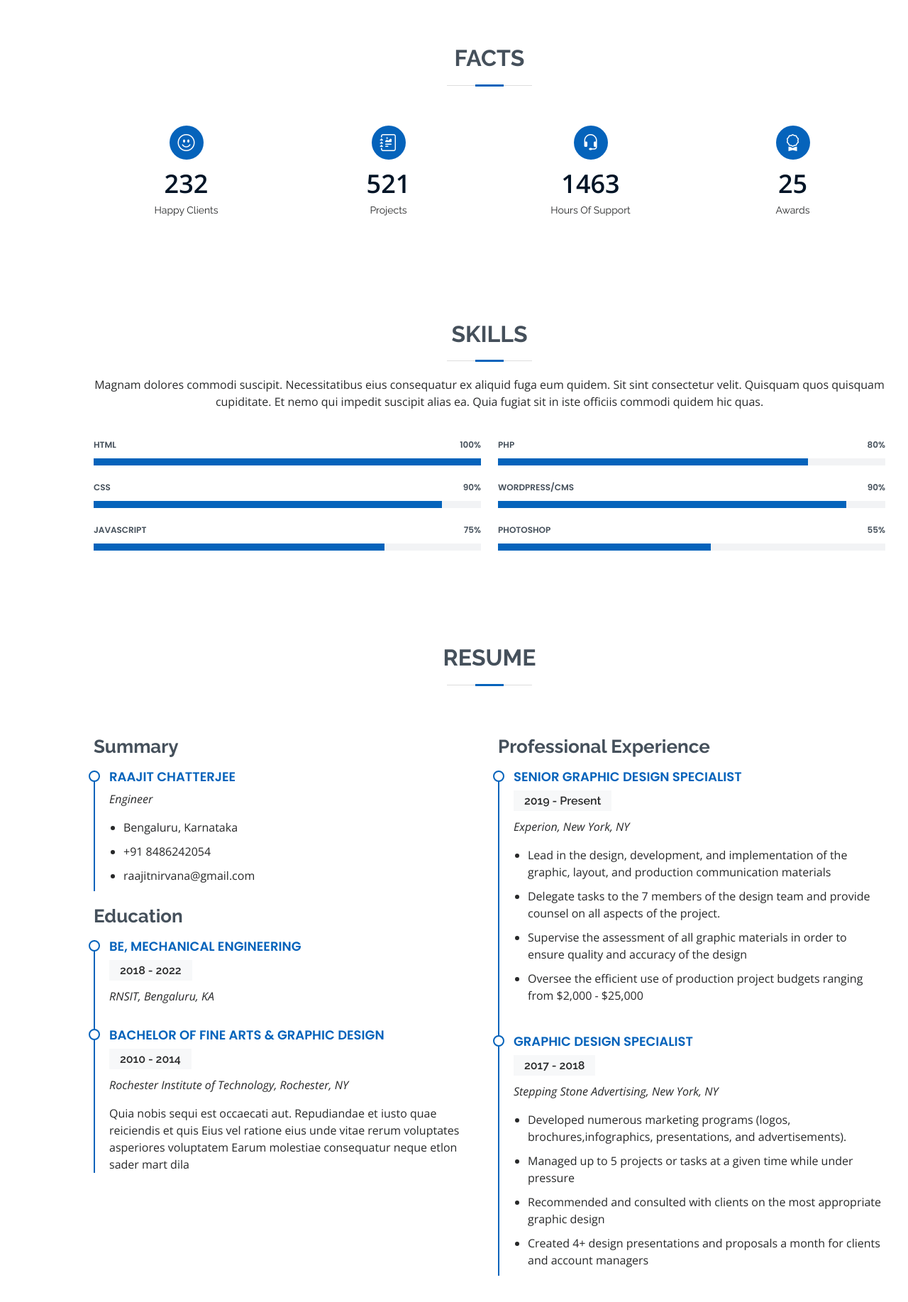
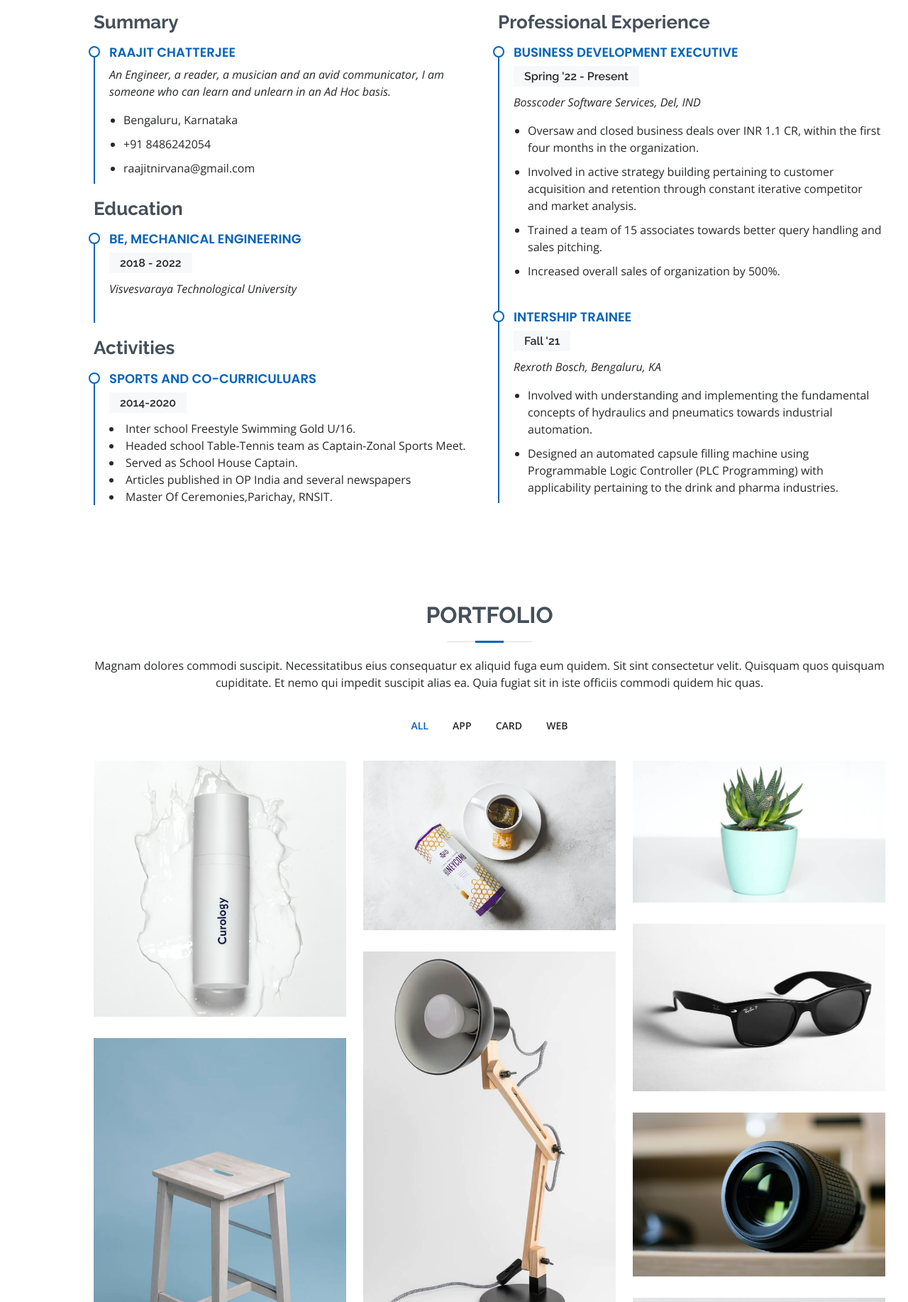
Before and after one commit to raajitc/raajitc.github.io, a plain HTML site: page index.html in a window 1280 px wide. Shown: the part 1673-3508 px from the top of the page at 71% size. Drawn offline with nearby package versions, Linux system fonts and the light colour scheme.

Commit message:
Changes 3

```diff
--- a/index.html
+++ b/index.html
@@ -91,18 +91,16 @@
             <p class="fst-italic">
 
             </p>
-            <div class="row">
-              <div class="col-lg-6">
-                <ul>
-                  <li><i class="bi bi-chevron-right"></i> <strong></strong> <span>Spanning through the course of time, I’ve been a collector of expeditions. Endeavors honed over a spectrum of contrasting yet converging anecdotes that have fueled a sense of being and aligned me to purpose. From each of these fragments, I’ve garnered perception, lenses that have helped me envisage the future and create approaches that can leverage my visualizations.  </span></li>
-                  <li><i class="bi bi-chevron-right"></i> <strong></strong> <span>raajitc.github.io</span></li>
-                  <li><i class="bi bi-chevron-right"></i> <strong></strong> <span>+91 8486242054</span></li>
-                  <li><i class="bi bi-chevron-right"></i> <strong></strong> <span>Bengaluru, KA</span></li>
+
+                  <li>Spanning through the course of time, I’ve been a collector of expeditions. Endeavors honed over a spectrum of contrasting yet converging anecdotes that have fueled a sense of being and aligned me to purpose. From each of these fragments, I’ve garnered perception, lenses that have helped me envisage the future and create approaches that can leverage my visualizations.  </span></li>
+                  <li>As a communicator, I’ve sough to speak with simplicity and with sophistication. To me, the fundamental spirit of communicating lies in cognizance. Cognizance honed through constant learning endeavors in efforts fuel curiosity.</span></li>
+                  <li>As an engineer and a problem solver, I’ve spent time in understanding and implementing the fundamental concepts of problem solving towards hydraulics, pneumatics, turbo machines and industrial automation. In the process, I designed an automated tablet filling machine pertaining to drink and pharma industries, at my time as an intern at Rexroth Bosch.</span></li>
+                  <li>As a Development Associate, I’ve used the cognizance garnered through the knack for communicating to carve a common denominator between the product and the customer. This enabled me to generate values over 1.5 CR for the company within the first 6 months in the organization.</li>
+                  <li>As a leader, I’ve spearheaded a team of 20 associates towards product insight, query handling and communicating with prospects in efforts to create value. In the process, I have realized that a genuine leader is not a searcher for consensus, but a molder of consensus.</li>
                 </ul>
 
             <p>
-              Officiis eligendi itaque labore et dolorum mollitia officiis optio vero. Quisquam sunt adipisci omnis et ut. Nulla accusantium dolor incidunt officia tempore. Et eius omnis.
-              Cupiditate ut dicta maxime officiis quidem quia. Sed et consectetur qui quia repellendus itaque neque. Aliquid amet quidem ut quaerat cupiditate. Ab et eum qui repellendus omnis culpa magni laudantium dolores.
+
             </p>
           </div>
         </div>
@@ -110,119 +108,9 @@
       </div>
     </section><!-- End About Section -->
 
-    <!-- ======= Facts Section ======= -->
-    <section id="facts" class="facts">
-      <div class="container" data-aos="fade-up">
 
-        <div class="section-title">
-          <h2>Facts</h2>
-          <p></p>
-        </div>
 
-        <div class="row">
 
-          <div class="col-lg-3 col-md-6">
-            <div class="count-box">
-              <i class="bi bi-emoji-smile"></i>
-              <span data-purecounter-start="0" data-purecounter-end="232" data-purecounter-duration="1" class="purecounter"></span>
-              <p>Happy Clients</p>
-            </div>
-          </div>
-
-          <div class="col-lg-3 col-md-6 mt-5 mt-md-0">
-            <div class="count-box">
-              <i class="bi bi-journal-richtext"></i>
-              <span data-purecounter-start="0" data-purecounter-end="521" data-purecounter-duration="1" class="purecounter"></span>
-              <p>Projects</p>
-            </div>
-          </div>
-
-          <div class="col-lg-3 col-md-6 mt-5 mt-lg-0">
-            <div class="count-box">
-              <i class="bi bi-headset"></i>
-              <span data-purecounter-start="0" data-purecounter-end="1463" data-purecounter-duration="1" class="purecounter"></span>
-              <p>Hours Of Support</p>
-            </div>
-          </div>
-
-          <div class="col-lg-3 col-md-6 mt-5 mt-lg-0">
-            <div class="count-box">
-              <i class="bi bi-award"></i>
-              <span data-purecounter-start="0" data-purecounter-end="25" data-purecounter-duration="1" class="purecounter"></span>
-              <p>Awards</p>
-            </div>
-          </div>
-
-        </div>
-
-      </div>
-    </section><!-- End Facts Section -->
-
-    <!-- ======= Skills Section ======= -->
-    <section id="skills" class="skills section-bg">
-      <div class="container" data-aos="fade-up">
-
-        <div class="section-title">
-          <h2>Skills</h2>
-          <p>Magnam dolores commodi suscipit. Necessitatibus eius consequatur ex aliquid fuga eum quidem. Sit sint consectetur velit. Quisquam quos quisquam cupiditate. Et nemo qui impedit suscipit alias ea. Quia fugiat sit in iste officiis commodi quidem hic quas.</p>
-        </div>
-
-        <div class="row skills-content">
-
-          <div class="col-lg-6">
-
-            <div class="progress">
-              <span class="skill">HTML <i class="val">100%</i></span>
-              <div class="progress-bar-wrap">
-                <div class="progress-bar" role="progressbar" aria-valuenow="100" aria-valuemin="0" aria-valuemax="100"></div>
-              </div>
-            </div>
-
-            <div class="progress">
-              <span class="skill">CSS <i class="val">90%</i></span>
-              <div class="progress-bar-wrap">
-                <div class="progress-bar" role="progressbar" aria-valuenow="90" aria-valuemin="0" aria-valuemax="100"></div>
-              </div>
-            </div>
-
-            <div class="progress">
-              <span class="skill">JavaScript <i class="val">75%</i></span>
-              <div class="progress-bar-wrap">
-                <div class="progress-bar" role="progressbar" aria-valuenow="75" aria-valuemin="0" aria-valuemax="100"></div>
-              </div>
-            </div>
-
-          </div>
-
-          <div class="col-lg-6">
-
-            <div class="progress">
-              <span class="skill">PHP <i class="val">80%</i></span>
-              <div class="progress-bar-wrap">
-                <div class="progress-bar" role="progressbar" aria-valuenow="80" aria-valuemin="0" aria-valuemax="100"></div>
-              </div>
-            </div>
-
-            <div class="progress">
-              <span class="skill">WordPress/CMS <i class="val">90%</i></span>
-              <div class="progress-bar-wrap">
-                <div class="progress-bar" role="progressbar" aria-valuenow="90" aria-valuemin="0" aria-valuemax="100"></div>
-              </div>
-            </div>
-
-            <div class="progress">
-              <span class="skill">Photoshop <i class="val">55%</i></span>
-              <div class="progress-bar-wrap">
-                <div class="progress-bar" role="progressbar" aria-valuenow="55" aria-valuemin="0" aria-valuemax="100"></div>
-              </div>
-            </div>
-
-          </div>
-
-        </div>
-
-      </div>
-    </section><!-- End Skills Section -->
 
     <!-- ======= Resume Section ======= -->
     <section id="resume" class="resume">
@@ -238,7 +126,7 @@
             <h3 class="resume-title">Summary</h3>
             <div class="resume-item pb-0">
               <h4>Raajit Chatterjee</h4>
-              <p><em>Engineer </em></p>
+              <p><em>An Engineer, a reader, a musician and an avid communicator, I am someone who can learn and unlearn in an Ad Hoc basis.   </em></p>
               <ul>
                 <li>Bengaluru, Karnataka</li>
                 <li>+91 8486242054</li>
@@ -250,39 +138,46 @@
             <div class="resume-item">
               <h4>BE, Mechanical Engineering </h4>
               <h5>2018 - 2022</h5>
-              <p><em>RNSIT, Bengaluru, KA</em></p>
+              <p><em>Visvesvaraya Technological University </em></p>
               <p></p>
             </div>
+            <h3 class="resume-title">Activities</h3>
             <div class="resume-item">
-              <h4>Bachelor of Fine Arts &amp; Graphic Design</h4>
-              <h5>2010 - 2014</h5>
-              <p><em>Rochester Institute of Technology, Rochester, NY</em></p>
-              <p>Quia nobis sequi est occaecati aut. Repudiandae et iusto quae reiciendis et quis Eius vel ratione eius unde vitae rerum voluptates asperiores voluptatem Earum molestiae consequatur neque etlon sader mart dila</p>
+              <h4>Sports and Co-curriculuars</h4>
+              <h5>2014-2020</h5>
+              <li>Inter school Freestyle Swimming Gold U/16.</li>
+              <li>Headed school Table-Tennis team as Captain-Zonal Sports Meet.</li>
+              <li>Served as School House Captain.</li>
+              <li>Articles published in OP India and several newspapers</li>
+              <li>Master Of Ceremonies,Parichay, RNSIT.</li>
+
+              <p></p>
             </div>
           </div>
+
           <div class="col-lg-6">
             <h3 class="resume-title">Professional Experience</h3>
             <div class="resume-item">
-              <h4>Senior graphic design specialist</h4>
-              <h5>2019 - Present</h5>
-              <p><em>Experion, New York, NY </em></p>
+              <h4>Business Development Executive</h4>
+              <h5>Spring '22 - Present</h5>
+              <p><em>Bosscoder Software Services, Del, IND </em></p>
               <ul>
-                <li>Lead in the design, development, and implementation of the graphic, layout, and production communication materials</li>
-                <li>Delegate tasks to the 7 members of the design team and provide counsel on all aspects of the project. </li>
-                <li>Supervise the assessment of all graphic materials in order to ensure quality and accuracy of the design</li>
-                <li>Oversee the efficient use of production project budgets ranging from $2,000 - $25,000</li>
+                <li>Oversaw and closed business deals over INR 1.1 CR, within the first four months in the organization.</li>
+                <li>Involved in active strategy building pertaining to customer acquisition and retention through constant iterative competitor and market analysis. </li>
+                <li>Trained a team of 15 associates towards better query handling and sales pitching.</li>
+                <li>Increased overall sales of organization by 500%.</li>
               </ul>
             </div>
             <div class="resume-item">
-              <h4>Graphic design specialist</h4>
-              <h5>2017 - 2018</h5>
-              <p><em>Stepping Stone Advertising, New York, NY</em></p>
+              <h4>Intership Trainee</h4>
+              <h5>Fall '21</h5>
+              <p><em>Rexroth Bosch, Bengaluru, KA</em></p>
               <ul>
-                <li>Developed numerous marketing programs (logos, brochures,infographics, presentations, and advertisements).</li>
-                <li>Managed up to 5 projects or tasks at a given time while under pressure</li>
-                <li>Recommended and consulted with clients on the most appropriate graphic design</li>
-                <li>Created 4+ design presentations and proposals a month for clients and account managers</li>
+                <li>Involved with understanding and implementing the fundamental concepts of hydraulics and pneumatics towards industrial automation. </li>
+                <li>Designed an automated capsule filling machine using Programmable Logic Controller (PLC Programming) with applicability pertaining to the drink and pharma industries.</li>
+
               </ul>
+
             </div>
           </div>
         </div>
@@ -295,13 +190,153 @@
       <div class="container" data-aos="fade-up">
 
         <div class="section-title">
-          <h2>Quotes</h2>
-          <p>""These are a few of te quotes that I have resonated with in no paritcular order.Magnam dolores commodi suscipit. Necessitatibus eius consequatur ex aliquid fuga eum quidem. Sit sint consectetur velit. Quisquam quos quisquam cupiditate. Et nemo qui impedit suscipit alias ea. Quia fugiat sit in iste officiis commodi quidem hic quas.""
-
-
-          ""These are a few of te quotes that I have resonated with in no paritcular order.Magnam dolores commodi suscipit. Necessitatibus eius consequatur ex aliquid fuga eum quidem. Sit sint consectetur velit. Quisquam quos quisquam cupiditate. Et nemo qui impedit suscipit alias ea. Quia fugiat sit in iste officiis commodi quidem hic quas.""</p>
+          <h2>Portfolio</h2>
+          <p>Magnam dolores commodi suscipit. Necessitatibus eius consequatur ex aliquid fuga eum quidem. Sit sint consectetur velit. Quisquam quos quisquam cupiditate. Et nemo qui impedit suscipit alias ea. Quia fugiat sit in iste officiis commodi quidem hic quas.</p>
         </div>
 
+        <div class="row">
+          <div class="col-lg-12 d-flex justify-content-center" data-aos="fade-up" data-aos-delay="100">
+            <ul id="portfolio-flters">
+              <li data-filter="*" class="filter-active">All</li>
+              <li data-filter=".filter-app">App</li>
+              <li data-filter=".filter-card">Card</li>
+              <li data-filter=".filter-web">Web</li>
+            </ul>
+          </div>
+        </div>
+
+        <div class="row portfolio-container" data-aos="fade-up" data-aos-delay="200">
+
+          <div class="col-lg-4 col-md-6 portfolio-item filter-app">
+            <div class="portfolio-wrap">
+              <img src="assets/img/portfolio/portfolio-1.jpg" class="img-fluid" alt="">
+              <div class="portfolio-info">
+                <h4>App 1</h4>
+                <p>App</p>
+                <div class="portfolio-links">
+                  <a href="assets/img/portfolio/portfolio-1.jpg" data-gallery="portfolioGallery" class="portfolio-lightbox" title="App 1"><i class="bx bx-plus"></i></a>
+                  <a href="portfolio-details.html" class="portfolio-details-lightbox" data-glightbox="type: external" title="Portfolio Details"><i class="bx bx-link"></i></a>
+                </div>
+              </div>
+            </div>
+          </div>
+
+          <div class="col-lg-4 col-md-6 portfolio-item filter-web">
+            <div class="portfolio-wrap">
+              <img src="assets/img/portfolio/portfolio-2.jpg" class="img-fluid" alt="">
+              <div class="portfolio-info">
+                <h4>Web 3</h4>
+                <p>Web</p>
+                <div class="portfolio-links">
+                  <a href="assets/img/portfolio/portfolio-2.jpg" data-gallery="portfolioGallery" class="portfolio-lightbox" title="Web 3"><i class="bx bx-plus"></i></a>
+                  <a href="portfolio-details.html" class="portfolio-details-lightbox" data-glightbox="type: external" title="Portfolio Details"><i class="bx bx-link"></i></a>
+                </div>
+              </div>
+            </div>
+          </div>
+
+          <div class="col-lg-4 col-md-6 portfolio-item filter-app">
+            <div class="portfolio-wrap">
+              <img src="assets/img/portfolio/portfolio-3.jpg" class="img-fluid" alt="">
+              <div class="portfolio-info">
+                <h4>App 2</h4>
+                <p>App</p>
+                <div class="portfolio-links">
+                  <a href="assets/img/portfolio/portfolio-3.jpg" data-gallery="portfolioGallery" class="portfolio-lightbox" title="App 2"><i class="bx bx-plus"></i></a>
+                  <a href="portfolio-details.html" class="portfolio-details-lightbox" data-glightbox="type: external" title="Portfolio Details"><i class="bx bx-link"></i></a>
+                </div>
+              </div>
+            </div>
+          </div>
+
+          <div class="col-lg-4 col-md-6 portfolio-item filter-card">
+            <div class="portfolio-wrap">
+              <img src="assets/img/portfolio/portfolio-4.jpg" class="img-fluid" alt="">
+              <div class="portfolio-info">
+                <h4>Card 2</h4>
+                <p>Card</p>
+                <div class="portfolio-links">
+                  <a href="assets/img/portfolio/portfolio-4.jpg" data-gallery="portfolioGallery" class="portfolio-lightbox" title="Card 2"><i class="bx bx-plus"></i></a>
+                  <a href="portfolio-details.html" class="portfolio-details-lightbox" data-glightbox="type: external" title="Portfolio Details"><i class="bx bx-link"></i></a>
+                </div>
+              </div>
+            </div>
+          </div>
+
+          <div class="col-lg-4 col-md-6 portfolio-item filter-web">
+            <div class="portfolio-wrap">
+              <img src="assets/img/portfolio/portfolio-5.jpg" class="img-fluid" alt="">
+              <div class="portfolio-info">
+                <h4>Web 2</h4>
+                <p>Web</p>
+                <div class="portfolio-links">
+                  <a href="assets/img/portfolio/portfolio-5.jpg" data-gallery="portfolioGallery" class="portfolio-lightbox" title="Web 2"><i class="bx bx-plus"></i></a>
+                  <a href="portfolio-details.html" class="portfolio-details-lightbox" data-glightbox="type: external" title="Portfolio Details"><i class="bx bx-link"></i></a>
+                </div>
+              </div>
+            </div>
+          </div>
+
+          <div class="col-lg-4 col-md-6 portfolio-item filter-app">
+            <div class="portfolio-wrap">
+              <img src="assets/img/portfolio/portfolio-6.jpg" class="img-fluid" alt="">
+              <div class="portfolio-info">
+                <h4>App 3</h4>
+                <p>App</p>
+                <div class="portfolio-links">
+                  <a href="assets/img/portfolio/portfolio-6.jpg" data-gallery="portfolioGallery" class="portfolio-lightbox" title="App 3"><i class="bx bx-plus"></i></a>
+                  <a href="portfolio-details.html" class="portfolio-details-lightbox" data-glightbox="type: external" title="Portfolio Details"><i class="bx bx-link"></i></a>
+                </div>
+              </div>
+            </div>
+          </div>
+
+          <div class="col-lg-4 col-md-6 portfolio-item filter-card">
+            <div class="portfolio-wrap">
+              <img src="assets/img/portfolio/portfolio-7.jpg" class="img-fluid" alt="">
+              <div class="portfolio-info">
+                <h4>Card 1</h4>
+                <p>Card</p>
+                <div class="portfolio-links">
+                  <a href="assets/img/portfolio/portfolio-7.jpg" data-gallery="portfolioGallery" class="portfolio-lightbox" title="Card 1"><i class="bx bx-plus"></i></a>
+                  <a href="portfolio-details.html" class="portfolio-details-lightbox" data-glightbox="type: external" title="Portfolio Details"><i class="bx bx-link"></i></a>
+                </div>
+              </div>
+            </div>
+          </div>
+
+          <div class="col-lg-4 col-md-6 portfolio-item filter-card">
+            <div class="portfolio-wrap">
+              <img src="assets/img/portfolio/portfolio-8.jpg" class="img-fluid" alt="">
+              <div class="portfolio-info">
+                <h4>Card 3</h4>
+                <p>Card</p>
+                <div class="portfolio-links">
+                  <a href="assets/img/portfolio/portfolio-8.jpg" data-gallery="portfolioGallery" class="portfolio-lightbox" title="Card 3"><i class="bx bx-plus"></i></a>
+                  <a href="portfolio-details.html" class="portfolio-details-lightbox" data-glightbox="type: external" title="Portfolio Details"><i class="bx bx-link"></i></a>
+                </div>
+              </div>
+            </div>
+          </div>
+
+          <div class="col-lg-4 col-md-6 portfolio-item filter-web">
+            <div class="portfolio-wrap">
+              <img src="assets/img/portfolio/portfolio-9.jpg" class="img-fluid" alt="">
+              <div class="portfolio-info">
+                <h4>Web 3</h4>
+                <p>Web</p>
+                <div class="portfolio-links">
+                  <a href="assets/img/portfolio/portfolio-9.jpg" data-gallery="portfolioGallery" class="portfolio-lightbox" title="Web 3"><i class="bx bx-plus"></i></a>
+                  <a href="portfolio-details.html" class="portfolio-details-lightbox" data-glightbox="type: external" title="Portfolio Details"><i class="bx bx-link"></i></a>
+                </div>
+              </div>
+            </div>
+          </div>
+
+        </div>
+
+      </div>
+    </section><!-- End Portfolio Section -->
 
 
     </section><!-- End Portfolio Section -->
```
